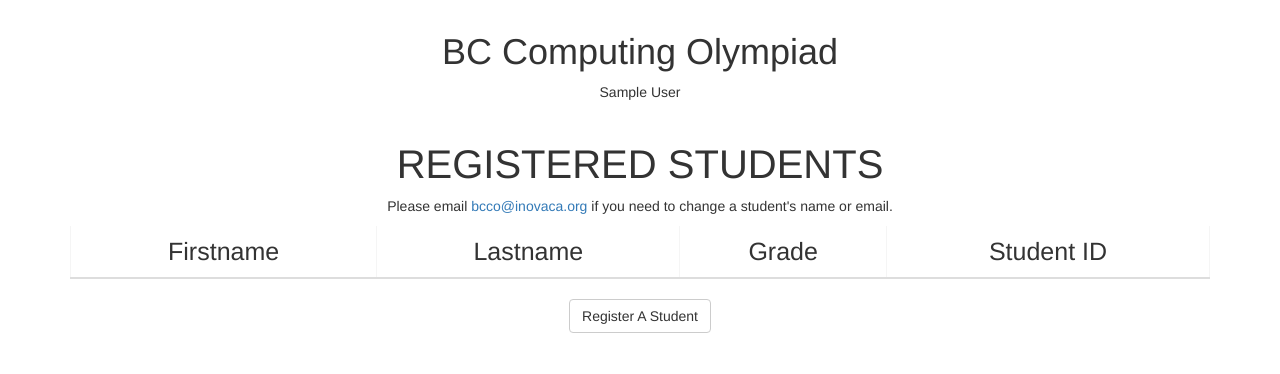
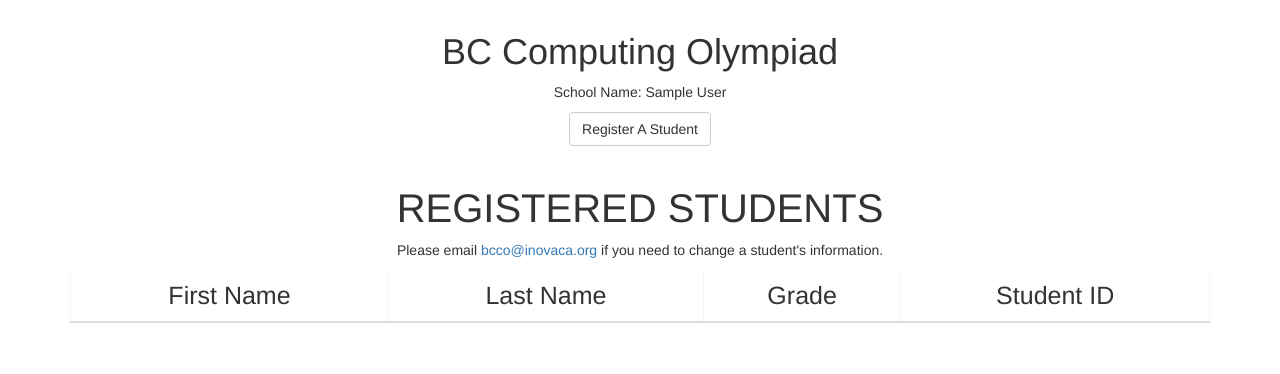
Before and after one commit to naijwu/bcco, a PHP site: page /school.php in a window 1280 px wide. Shown: the top 374 px of the page. Run offline with PHP 8.4, Linux system fonts and the light colour scheme; the visitor is signed in with stand-in values (Sample User, id 1); data that the repository does not hold is empty; a stand-in replaces the project's code that opens the database connection.

Commit message:
Update school.php

```diff
--- a/Website/school.php
+++ b/Website/school.php
@@ -43,21 +43,27 @@ mysqli_close($conn);
       <meta name="robots" content="noindex">
   </head>
 
-  <body class="container">
+  <body class="container" style="padding-bottom:32px;">
 
       <h1 class="title">BC Computing Olympiad</h1>
-      <p class="text-center"><?php echo $_SESSION["school_name"] ?></p>
+      <p class="text-center">School Name: <?php echo $_SESSION["school_name"] ?></p>
+
+      <!-- Add a Student -->
+      <a href="http://www.inovaca.org/bcco/school-add-student.php" style="text-decoration: none;">
+        <button class="btn btn-default" style="margin: 0 auto; display: block; cursor: pointer;">Register A Student</button>
+      </a>
+      <!-- End Add a Student -->
 
       <!-- Registered Students -->
       <h2 class="text-center" style="margin-top: 40px;">Registered Students</h2>
 
-      <p class="text-center">Please email <a href="mailto:bcco@inovaca.org">bcco@inovaca.org</a> if you need to change a student's name or email.</p>
+      <p class="text-center">Please email <a href="mailto:bcco@inovaca.org">bcco@inovaca.org</a> if you need to change a student's information.</p>
 
       <table class="table table-striped text-center">
         <thead>
           <tr>
-            <th>Firstname</th>
-            <th>Lastname</th>
+            <th>First Name</th>
+            <th>Last Name</th>
             <th>Grade</th>
             <th>Student ID</th>
           </tr>
@@ -82,12 +88,6 @@ mysqli_close($conn);
         </tbody>
       </table>
       <!-- End Registered Students -->
-
-      <!-- Add a Student -->
-      <a href="http://www.inovaca.org/bcco/school-add-student.php" style="text-decoration: none;">
-        <button class="btn btn-default" style="margin: 0 auto; display: block; cursor: pointer;">Register A Student</button>
-      </a>
-      <!-- End Add a Student -->
 
       <!-- Results Hidden
       <h2 class="text-center" style="margin-top: 40px;">Results</h2>
```
